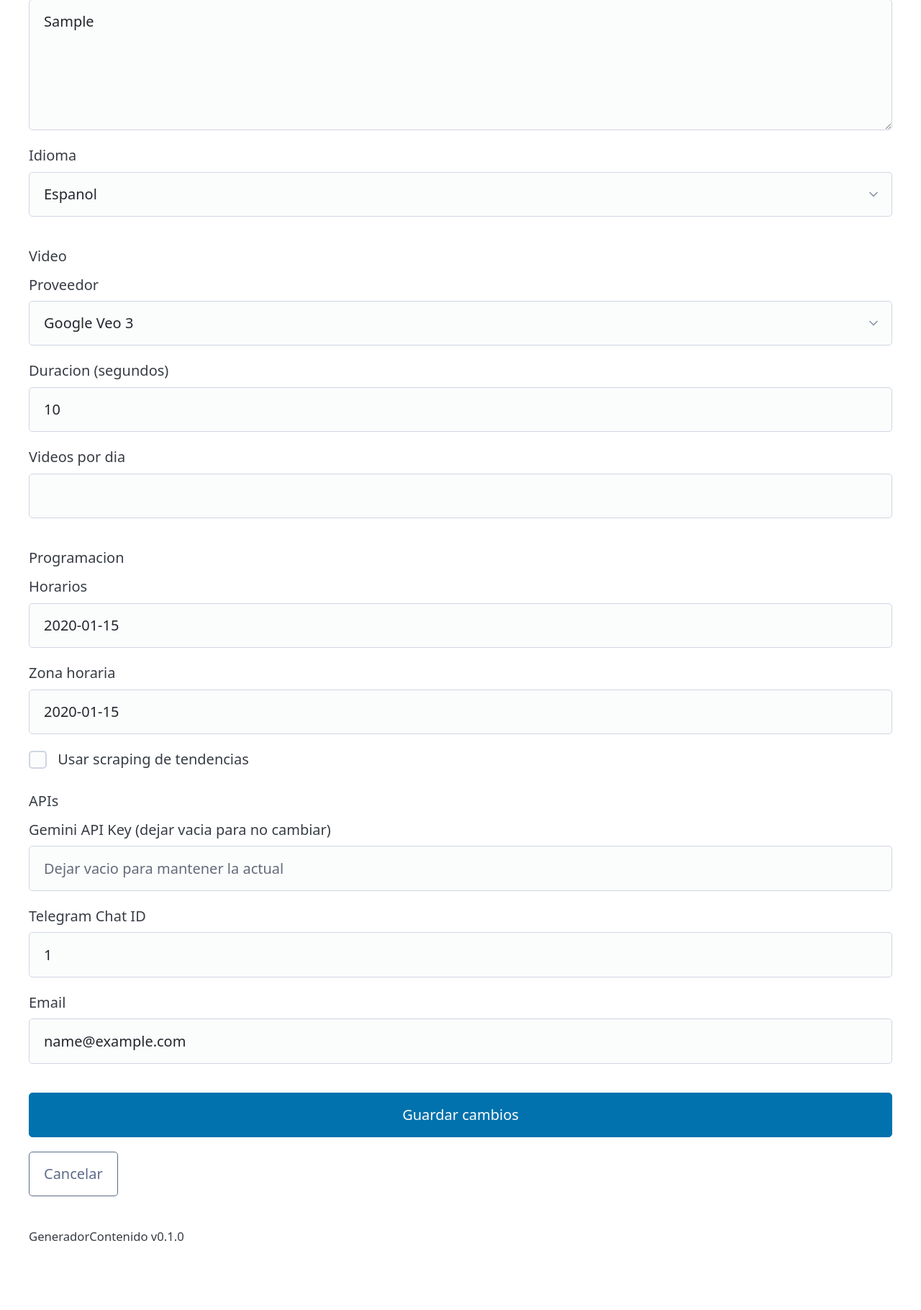
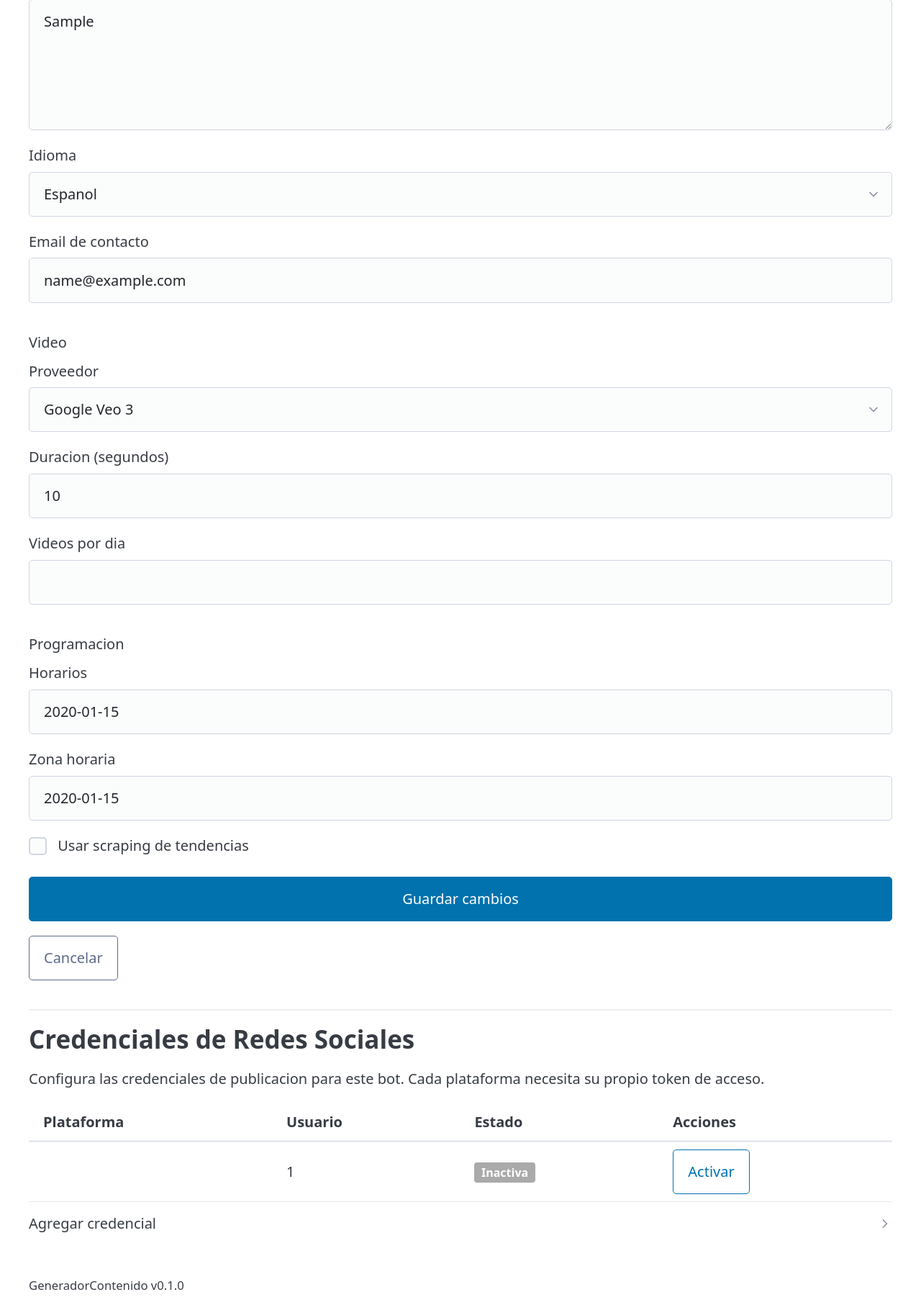
Before and after one commit to LuisJal/GeneradorContenido, a FastAPI app: template app/templates/bot_edit.html in a window 1280 px wide. Shown: the part 533-2353 px from the top of the page at 72% size. Before the commit the page ends 2257 px from the top, so only its background shows below. Run offline with FastAPI, Linux system fonts and the light colour scheme; the template is opened without the code that fills it: most values are stand-ins (such as "Sample title", 1, 10 or a date in 2020); some libraries are stand-ins or nearby versions.

Commit message:
refactor: simplify dashboard UX, embed credentials in bot edit
- Bot cards: single "Gestionar" button, no inline toggle
- Bot detail: pending approval banner, danger zone collapsed
- Bot edit: credentials section integrated (no separate page)
- Bot create/edit: removed API key fields (now in /settings)
- GET /bots/{slug}/credentials redirects to edit page (302)
- POST credentials redirects to edit page
- 180 tests passing

Co-Authored-By: Claude Opus 4.6 <noreply@anthropic.com>

```diff
--- a/app/templates/bot_edit.html
+++ b/app/templates/bot_edit.html
@@ -29,6 +29,9 @@
             <option value="es" {{ "selected" if bot.language == "es" }}>Espanol</option>
             <option value="en" {{ "selected" if bot.language == "en" }}>English</option>
         </select>
+
+        <label for="contact_email">Email de contacto</label>
+        <input type="email" id="contact_email" name="contact_email" value="{{ bot.contact_email or '' }}">
     </fieldset>
 
     <fieldset>
@@ -62,20 +65,84 @@
         </label>
     </fieldset>
 
-    <fieldset>
-        <legend>APIs</legend>
-
-        <label for="gemini_api_key">Gemini API Key (dejar vacia para no cambiar)</label>
-        <input type="password" id="gemini_api_key" name="gemini_api_key" placeholder="Dejar vacio para mantener la actual">
-
-        <label for="telegram_chat_id">Telegram Chat ID</label>
-        <input type="text" id="telegram_chat_id" name="telegram_chat_id" value="{{ bot.telegram_chat_id or '' }}">
-
-        <label for="contact_email">Email</label>
-        <input type="email" id="contact_email" name="contact_email" value="{{ bot.contact_email or '' }}">
-    </fieldset>
-
     <button type="submit">Guardar cambios</button>
     <a href="/bots/{{ bot.slug }}" role="button" class="secondary outline">Cancelar</a>
 </form>
+
+<!-- Credentials section -->
+<div class="credentials-section">
+    <h2>Credenciales de Redes Sociales</h2>
+    <p>Configura las credenciales de publicacion para este bot. Cada plataforma necesita su propio token de acceso.</p>
+
+    {% if credentials %}
+    <table>
+        <thead>
+            <tr>
+                <th>Plataforma</th>
+                <th>Usuario</th>
+                <th>Estado</th>
+                <th>Acciones</th>
+            </tr>
+        </thead>
+        <tbody>
+            {% for cred in credentials %}
+            <tr>
+                <td>{{ cred.platform | capitalize }}</td>
+                <td>{{ cred.platform_user_id or "-" }}</td>
+                <td>
+                    {% if cred.is_active %}
+                    <span class="badge-active">Activa</span>
+                    {% else %}
+                    <span class="badge-inactive">Inactiva</span>
+                    {% endif %}
+                </td>
+                <td>
+                    <button
+                        hx-post="/bots/{{ bot.slug }}/credentials/{{ cred.id }}/toggle"
+                        hx-swap="outerHTML"
+                        hx-target="closest tr"
+                        class="outline"
+                    >
+                        {% if cred.is_active %}Desactivar{% else %}Activar{% endif %}
+                    </button>
+                </td>
+            </tr>
+            {% endfor %}
+        </tbody>
+    </table>
+    {% else %}
+    <p><em>No hay credenciales configuradas.</em></p>
+    {% endif %}
+
+    <details>
+        <summary>Agregar credencial</summary>
+        <form method="post" action="/bots/{{ bot.slug }}/credentials">
+            <div class="grid">
+                <label>
+                    Plataforma
+                    <select name="platform" required>
+                        <option value="instagram">Instagram</option>
+                        <option value="youtube">YouTube</option>
+                        <option value="tiktok">TikTok</option>
+                    </select>
+                </label>
+                <label>
+                    Access Token
+                    <input type="password" name="access_token" required>
+                </label>
+            </div>
+            <div class="grid">
+                <label>
+                    Refresh Token (opcional)
+                    <input type="password" name="refresh_token">
+                </label>
+                <label>
+                    ID de usuario en plataforma
+                    <input type="text" name="platform_user_id">
+                </label>
+            </div>
+            <button type="submit">Agregar credencial</button>
+        </form>
+    </details>
+</div>
 {% endblock %}
```
Also changed, not shown: app/routers/dashboard.py (+15 -21 lines), app/templates/bot_create.html (+3 -13 lines), app/templates/bot_detail.html (+38 -24 lines), app/templates/partials/bot_card.html (+13 -18 lines), tests/test_dashboard_pages.py (+3 -3 lines).
